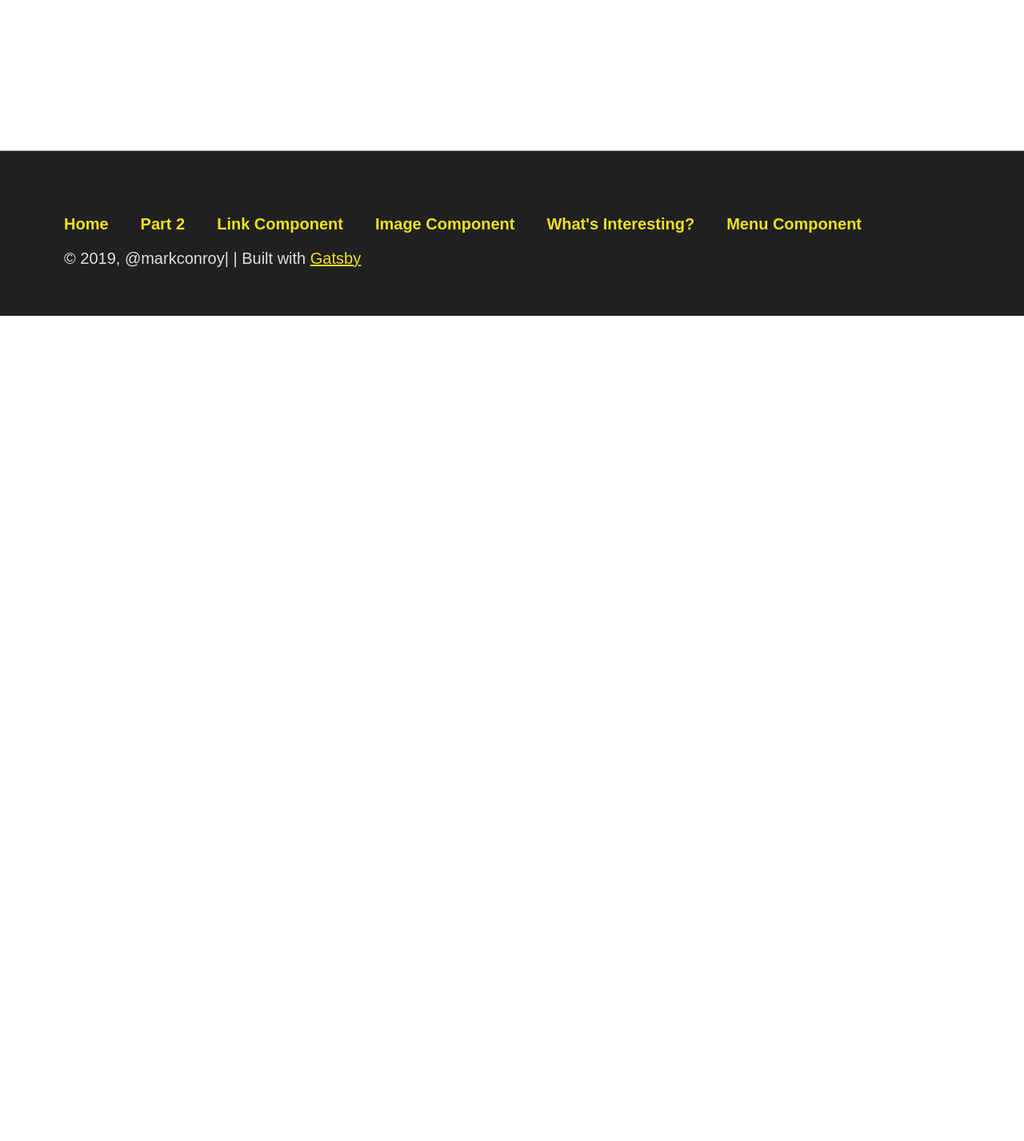
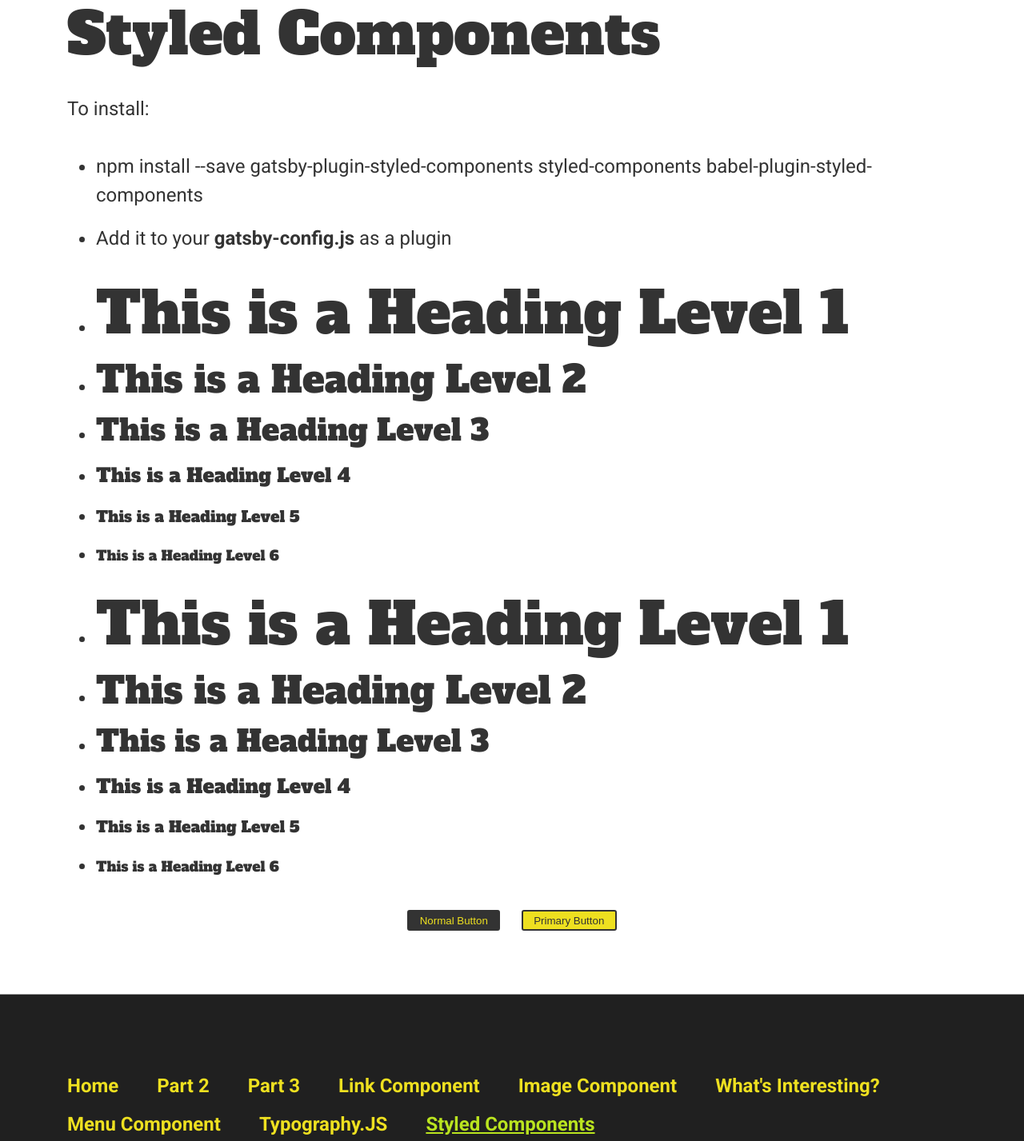
Before and after one commit to markconroy/gatsby-intro-decoupled-drupal, a Gatsby site: page /styled-components in a window 1280 px wide. Before the commit this address had no page. Shown: the part 405-1832 px from the top of the page at 80% size. Before the commit the page ends 800 px from the top, so only its background shows below. Built offline with nearby package versions, Linux system fonts and the light colour scheme; Gatsby itself is replaced by a stand-in of ours.

Commit message:
intro to gatsby, part 3

```diff
--- a/gatsby-config.js
+++ b/gatsby-config.js
@@ -15,7 +15,14 @@ module.exports = {
     },
     `gatsby-transformer-sharp`,
     `gatsby-plugin-sharp`,
+    `gatsby-plugin-styled-components`,
     `gatsby-plugin-sass`,
+    {
+      resolve: `gatsby-plugin-typography`,
+      options: {
+       pathToConfigModule: `src/utils/typography`,
+      }
+    },
     {
       resolve: `gatsby-plugin-manifest`,
       options: {
--- /dev/null
+++ b/src/components/button/button.js
@@ -0,0 +1,29 @@
+import React, { Fragment } from "react"
+import styled, { css } from 'styled-components'
+
+const Button = styled.button`
+  background: #333;
+  border-radius: 3px;
+  border: 2px solid #333;
+  color: #eee020;
+  margin: 0.5em 1em;
+  padding: 0.25em 1em;
+
+  ${props => props.primary && css`
+    background: #eee020;
+    color: #333;
+  `}
+`;
+
+const Container = styled.div`
+  text-align: center;
+`
+
+const ButtonComponent = (props) => (
+  <Container>
+    <Button>Normal Button</Button>
+    <Button primary>Primary Button</Button>
+  </Container>
+)
+
+export default ButtonComponent
--- /dev/null
+++ b/src/components/headings/headings.js
@@ -0,0 +1,16 @@
+import React, { Fragment } from "react"
+import styled from 'styled-components'
+
+// Dropping a h1 here as our default, but it will be overridden each time it's used, like so:
+// <Heading headingElement={ 'h2' } headingClass={ 'h3' } headingContent={ 'A Heading' }/>
+const HeadingElement = styled.h1``
+
+const Heading = ({ headingElement, headingClass, headingContent, styledComp }) => (
+  <Fragment>
+    <HeadingElement as={ headingElement } className={ headingClass } styledComp={ styledComp }>
+      { headingContent }
+    </HeadingElement>
+  </Fragment>
+)
+
+export default Heading
--- a/src/components/layout.scss
+++ b/src/components/layout.scss
@@ -2,8 +2,6 @@
 
 html {
   box-sizing: border-box;
-  font-family: sans-serif;
-  font-size: 20px;
 }
 
 body {
--- a/src/components/menu/menu.js
+++ b/src/components/menu/menu.js
@@ -14,10 +14,13 @@ const Menu = props => (
     <ul className="menu__items menu__items--expanded">
       <li className="menu__item"><Link to="/" className="menu__link" activeClassName="menu__link--active">Home</Link></li>
       <li className="menu__item"><Link to="/part-2" className="menu__link" activeClassName="menu__link--active">Part 2</Link></li>
+      <li className="menu__item"><Link to="/part-3" className="menu__link" activeClassName="menu__link--active">Part 3</Link></li>
       <li className="menu__item"><Link to="/link-component/" className="menu__link" activeClassName="menu__link--active">Link Component</Link></li>
       <li className="menu__item"><Link to="/image-component/" className="menu__link" activeClassName="menu__link--active">Image Component</Link></li>
       <li className="menu__item"><Link to="/whats-interesting/" className="menu__link" activeClassName="menu__link--active">What's Interesting?</Link></li>
       <li className="menu__item"><Link to="/menu-component/" className="menu__link" activeClassName="menu__link--active">Menu Component</Link></li>
+      <li className="menu__item"><Link to="/typography/" className="menu__link" activeClassName="menu__link--active">Typography.JS</Link></li>
+      <li className="menu__item"><Link to="/styled-components/" className="menu__link" activeClassName="menu__link--active">Styled Components</Link></li>
     </ul>
   </nav>
 )
--- a/src/components/menu/menu.scss
+++ b/src/components/menu/menu.scss
@@ -34,6 +34,7 @@
 }
 
 .menu__item {
+  margin-bottom: 0.5rem;
   list-style: none;
 }
 
--- a/src/pages/part-2.js
+++ b/src/pages/part-2.js
@@ -3,7 +3,7 @@ import React from "react"
 import Layout from "../components/layout"
 import SEO from "../components/seo"
 
-const IndexPage = () => (
+const Page2Page = () => (
   <Layout>
     <SEO title="Home" keywords={[`gatsby`, `application`, `react`]} />
       <h1>What's Changed Here?</h1>
@@ -15,7 +15,9 @@ const IndexPage = () => (
         <li>Edited the {`<Layout`} component to reflect these changes</li>
         <li>Added support for SASS - just in case you like it!</li>
       </ul>
+
+      <p>To install sass, run <strong>{`npm install --save node-sass gatsby-plugin-sass`}</strong>. Then add it to your <strong>gatsby-config.js</strong> file as a plugin.</p>
   </Layout>
 )
 
-export default IndexPage
+export default Page2Page
--- /dev/null
+++ b/src/pages/styled-components.js
@@ -0,0 +1,42 @@
+import React from "react"
+
+import Layout from "../components/layout"
+import SEO from "../components/seo"
+import Heading from "../components/headings/headings"
+import Button from "../components/button/button"
+import ButtonComponent from "../components/button/button";
+
+const StyledComponentsPage = () => (
+  <Layout>
+    <SEO title="Home" keywords={[`gatsby`, `application`, `react`]} />
+      <h1>Styled Components</h1>
+      <p>To install:</p>
+        <ul>
+          <li>{`npm install --save gatsby-plugin-styled-components styled-components babel-plugin-styled-components`}</li>
+          <li>Add it to your <strong>gatsby-config.js</strong> as a plugin</li>
+        </ul>
+
+        <ul>
+          <li><h1>This is a Heading Level 1</h1></li>
+          <li><h2>This is a Heading Level 2</h2></li>
+          <li><h3>This is a Heading Level 3</h3></li>
+          <li><h4>This is a Heading Level 4</h4></li>
+          <li><h5>This is a Heading Level 5</h5></li>
+          <li><h6>This is a Heading Level 6</h6></li>
+        </ul>
+
+        <ul>
+          <li><Heading headingElement={'h1'} headingClass={'h2'} headingContent={'This is a Heading Level 1'} styledComp={'marky'} /></li>
+          <li><Heading headingElement={'h2'} headingClass={'h2'} headingContent={'This is a Heading Level 2'} /></li>
+          <li><Heading headingElement={'h3'} headingClass={'h2'} headingContent={'This is a Heading Level 3'} /></li>
+          <li><Heading headingElement={'h4'} headingClass={'h4'} headingContent={'This is a Heading Level 4'} /></li>
+          <li><Heading headingElement={'h5'} headingClass={'h5'} headingContent={'This is a Heading Level 5'} /></li>
+          <li><Heading headingElement={'h6'} headingClass={'h6'} headingContent={'This is a Heading Level 6'} /></li>
+        </ul>
+
+        <ButtonComponent />
+
+  </Layout>
+)
+
+export default StyledComponentsPage
--- a/src/utils/typography.js
+++ b/src/utils/typography.js
@@ -3,7 +3,7 @@ import Typography from "typography"
 const typography = new Typography({
   baseFontSize: "24px",
   baseLineHeight: 1.5,
-  scaleRatio: 2,
+  scaleRatio: 3,
   headerWeight: 400,
   headerFontFamily: [
     "Alfa Slab One",
```
Also changed, not shown: package.json (+7 -1 lines), src/pages/part-3.js (added, +19 -0 lines), src/pages/typography.js (added, +21 -0 lines).
